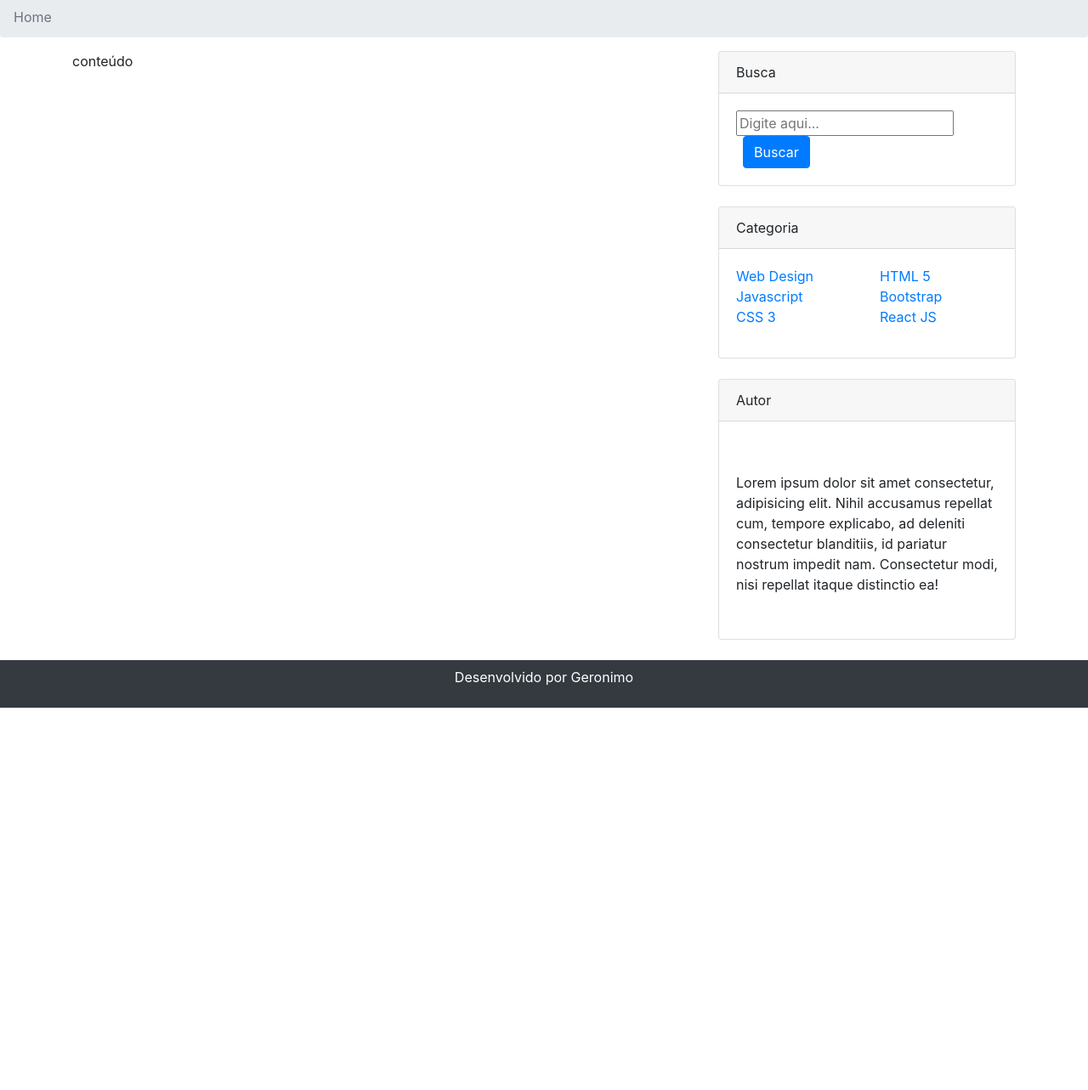
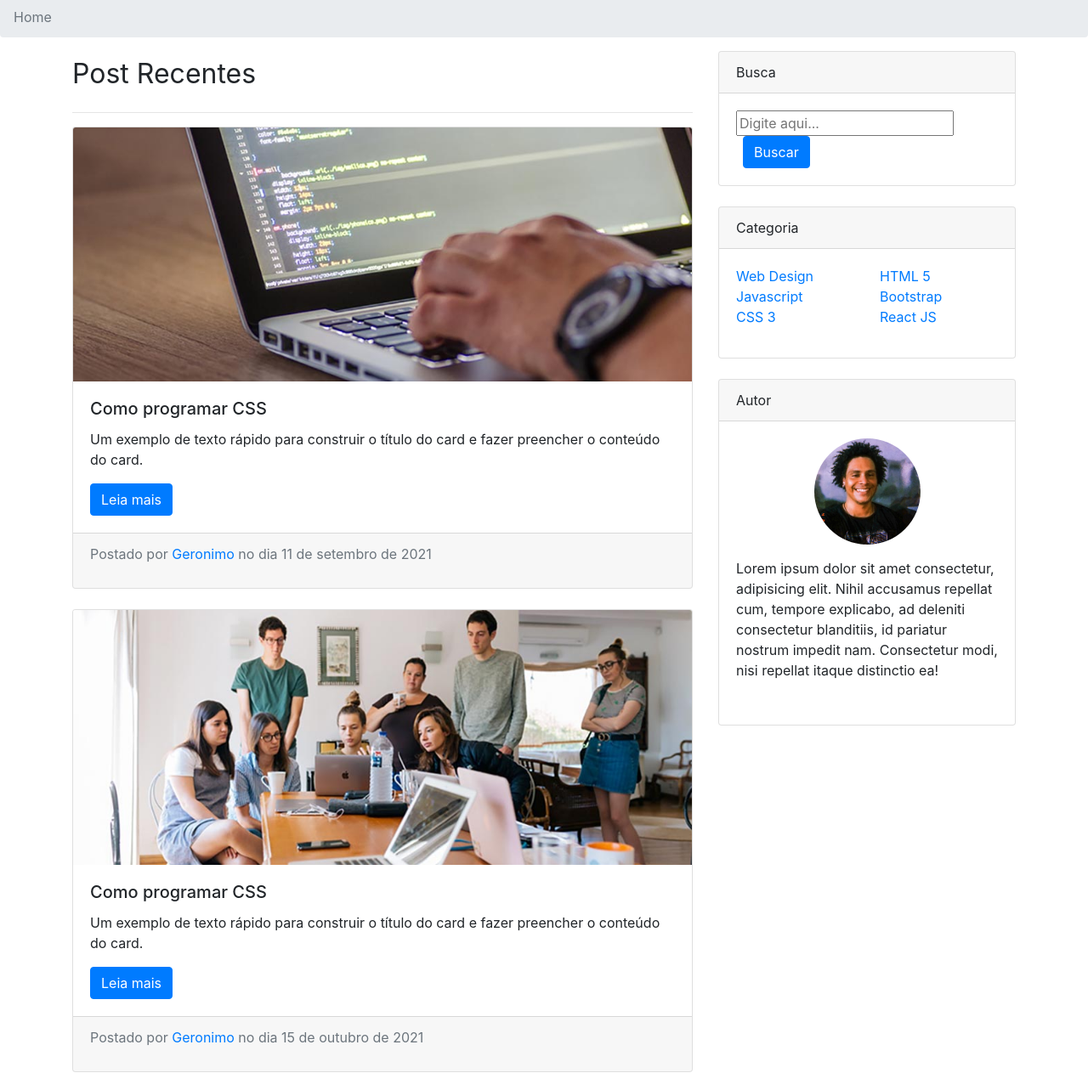
Before and after one commit to geronimofx/Projeto-Final-Front-End-I, a plain HTML site: page index.html in a window 1280 px wide. Shown: the part 60-1343 px from the top of the page at 85% size. Before the commit the page ends 893 px from the top, so only its background shows below. Drawn offline with nearby package versions, Linux system fonts and the light colour scheme.

Commit message:
criando o conteúdo da paǵina principal e adicionando as iamgens do projeto

```diff
--- a/index.html
+++ b/index.html
@@ -2,17 +2,15 @@
 <html lang="pt-br">
 
 <head>
-    <meta charset="UTF-8">
-    <meta http-equiv="X-UA-Compatible" content="IE=edge">
-    <meta name="viewport" content="width=device-width, initial-scale=1.0">
+    <meta charset="UTF-8" />
+    <meta http-equiv="X-UA-Compatible" content="IE=edge" />
+    <meta name="viewport" content="width=device-width, initial-scale=1.0" />
     <title>Blog do IMD</title>
     <link rel="stylesheet" href="https://stackpath.bootstrapcdn.com/bootstrap/4.1.3/css/bootstrap.min.css"
-        integrity="sha384-MCw98/SFnGE8fJT3GXwEOngsV7Zt27NXFoaoApmYm81iuXoPkFOJwJ8ERdknLPMO" crossorigin="anonymous">
-
+        integrity="sha384-MCw98/SFnGE8fJT3GXwEOngsV7Zt27NXFoaoApmYm81iuXoPkFOJwJ8ERdknLPMO" crossorigin="anonymous" />
 </head>
 
 <body>
-
     <!-- barra de navegação/cabeçalho importando classes do bootstrap -->
     <nav class="navbar navbar-expand-lg navbar-dark bg-dark">
         <div class="container">
@@ -49,20 +47,54 @@
 
     <!-- estrutura do conteúdo do blog -->
     <div class="container">
-
         <div class="row">
             <div class="col-md-8">
-                <p>conteúdo</p>
+                <h1 class="mb-4">
+                    <small>Post Recentes</small>
+                </h1>
+                <hr>
+                <div class="card mb-4">
+                    <img class="card-img-top" src="./img/img-post-01.jpg" alt="Imagem de capa do card">
+                    <div class="card-body">
+                        <h5 class="card-title">Como programar CSS</h5>
+                        <p class="card-text">Um exemplo de texto rápido para construir o título do card e fazer preencher o conteúdo do card.</p>
+                        <a href="#" class="btn btn-primary">Leia mais</a>
+                    </div>
+                    <div class="card-footer text-muted">
+                        <p>Postado por <a href="#">Geronimo</a> no dia 11 de setembro de 2021</p>
+                    </div>
+                </div>
+                <div class="card mb-4">
+                    <img class="card-img-top" src="./img/img-post-02.jpg" alt="Imagem de capa do card">
+                    <div class="card-body">
+                        <h5 class="card-title">Como programar CSS</h5>
+                        <p class="card-text">Um exemplo de texto rápido para construir o título do card e fazer preencher o conteúdo do card.</p>
+                        <a href="#" class="btn btn-primary">Leia mais</a>
+                    </div>
+                    <div class="card-footer text-muted">
+                        <p>Postado por <a href="#">Geronimo</a> no dia 15 de outubro de 2021</p>
+                    </div>
+                </div>
+                <div class="card">
+                    <img class="card-img-top" src="./img/img-post-03.jpg" alt="Imagem de capa do card">
+                    <div class="card-body">
+                        <h5 class="card-title">Como programar CSS</h5>
+                        <p class="card-text">Um exemplo de texto rápido para construir o título do card e fazer preencher o conteúdo do card.</p>
+                        <a href="#" class="btn btn-primary">Leia mais</a>
+                    </div>
+                    <div class="card-footer text-muted">
+                        <p>Postado por <a href="#">Geronimo</a> no dia 22 de dezembro de 2021</p>
+                    </div>
+                </div>
             </div>
             <div class="col-md-4">
-
                 <div class="card mb-4">
                     <div class="card-header">
                         Busca
                     </div>
                     <div class="card-body">
                         <div class="input-group">
-                            <input type="text" class="form-ccontrol" placeholder="Digite aqui...">
+                            <input type="text" class="form-ccontrol" placeholder="Digite aqui..." />
                             <button class="btn btn-primary ml-2">Buscar</button>
                         </div>
                     </div>
@@ -98,15 +130,18 @@
                     </div>
                     <div class="card-body">
                         <div class="text-center">
-                            <img class="rounded-circle" src="" alt="">
+                            <img width="125px" class="rounded-circle" src="./img/perfil.jpg" alt="imagem de perfil do criador do blog"/>
                         </div>
-                        <p class="py-3">Lorem ipsum dolor sit amet consectetur, adipisicing elit. Nihil accusamus repellat cum, tempore explicabo, ad deleniti consectetur blanditiis, id pariatur nostrum impedit nam. Consectetur modi, nisi repellat itaque distinctio ea!</p>
+                        <p class="py-3">
+                            Lorem ipsum dolor sit amet consectetur, adipisicing elit. Nihil
+                            accusamus repellat cum, tempore explicabo, ad deleniti
+                            consectetur blanditiis, id pariatur nostrum impedit nam.
+                            Consectetur modi, nisi repellat itaque distinctio ea!
+                        </p>
                     </div>
                 </div>
-
             </div>
         </div>
-
     </div>
 
     <!-- rodapé importanto classes do bootstrap -->
@@ -126,7 +161,6 @@
     <script src="https://stackpath.bootstrapcdn.com/bootstrap/4.1.3/js/bootstrap.min.js"
         integrity="sha384-ChfqqxuZUCnJSK3+MXmPNIyE6ZbWh2IMqE241rYiqJxyMiZ6OW/JmZQ5stwEULTy"
         crossorigin="anonymous"></script>
-
 </body>
 
 </html>
```
Also changed, not shown: img/avatar-einstein.jpg (added), img/avatar-margaret.jpg (added), img/img-destaque-post-01.jpg (added), img/img-destaque-post-02.jpg (added), img/img-destaque-post-03.jpg (added), img/img-post-01.jpg (added), img/img-post-02.jpg (added), img/img-post-03.jpg (added), img/perfil.jpg (added).
